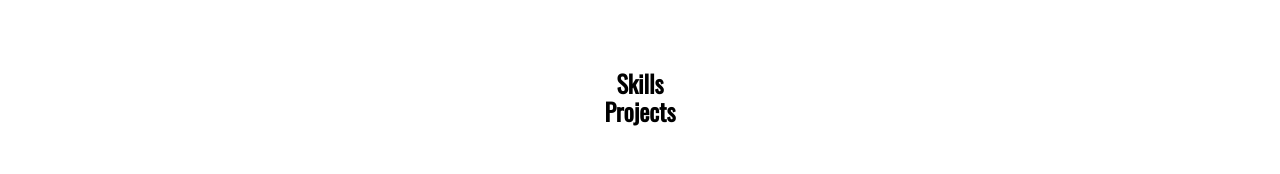
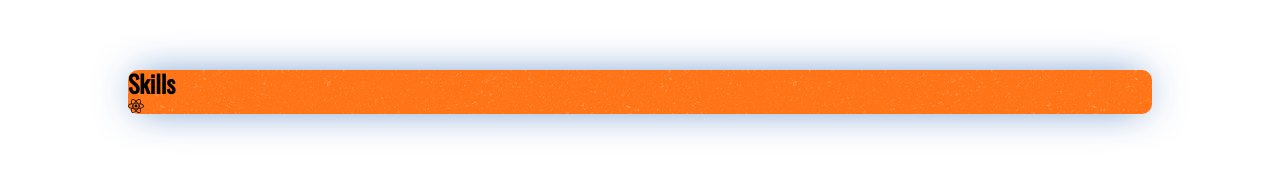
Before and after one commit to kendallrowe/portfolio, a React (Create React App) app: page / in a window 1280 px wide. Shown: the part 1390-1564 px from the top of the page. Before the commit the page ends 1519 px from the top, so only its background shows below. Built offline with nearby package versions, Linux system fonts and the light colour scheme.

Commit message:
Set up reducer and useApplication data to handle on select of skill in state

```diff
--- a/package.json
+++ b/package.json
@@ -3,6 +3,10 @@
   "version": "0.1.0",
   "private": true,
   "dependencies": {
+    "@fortawesome/fontawesome-svg-core": "^1.2.25",
+    "@fortawesome/free-brands-svg-icons": "^5.11.2",
+    "@fortawesome/free-solid-svg-icons": "^5.11.2",
+    "@fortawesome/react-fontawesome": "^0.1.7",
     "node-sass": "^4.12.0",
     "normalize.css": "^8.0.1",
     "react": "^16.10.1",
--- a/src/App.js
+++ b/src/App.js
@@ -2,18 +2,19 @@ import React from 'react';
 
 import "./App.scss";
 
-import Header from "./components/Header"
+import { useApplicationData } from "./hooks/useApplicationData";
+import Header from "./components/Header";
 import About from "./components/About/index";
 import Skills from "./components/Skills/index";
 
 function App() {
+  const { state, selectSkill } = useApplicationData();
+
   return (
     <div className="App">
-
       <Header/>
       <About/>
-      <Skills/>
-      <div id="projects"><h2>Projects</h2></div>
+      <Skills skills={state.skills} selectSkill={skill => selectSkill(skill)}/>
     </div>
   );
 }
--- a/src/components/About/index.js
+++ b/src/components/About/index.js
@@ -6,8 +6,8 @@ import "./index.scss";
 function About() {
 
   return (
-    <section id="about" className="wow bounceInUp">
-      <div className="about-kendall wrapper">
+    <section id="about" className="wow fadeIn">
+      <div className="about-kendall">
         <h2>About Me</h2>
         <p>A full stack developer with a background in business - as you can see I very literally think outside the box.</p>
         <p>Having graduated from Ryerson University with a Bachelor's of Commerce majoring in Economics and Management Science, I began my career as an Associate within TD Securities.</p>
--- a/src/components/About/index.scss
+++ b/src/components/About/index.scss
@@ -4,7 +4,7 @@
 #about {
   @include flexThis(space-between, center, row);
   width: $wrapper-width;
-  padding: 10vh 0;
+  padding: $section-padding 0;
 }
 
 .about-kendall {
--- /dev/null
+++ b/src/components/Skills/Badge.js
@@ -0,0 +1,14 @@
+import React from 'react';
+
+import { FontAwesomeIcon } from '@fortawesome/react-fontawesome'
+
+import "./Badge.scss";
+
+function Badge({ iconType }) {
+
+  return (
+    <FontAwesomeIcon icon={iconType} />
+  );
+}
+
+export default Badge;
--- a/src/components/Skills/index.js
+++ b/src/components/Skills/index.js
@@ -1,12 +1,16 @@
 import React from 'react';
 
+import { faReact } from '@fortawesome/free-brands-svg-icons'
+
 import "./index.scss";
+import Badge from "./Badge";
 
 function Skills() {
 
   return (
-    <section id="skills" className="wow bounceInUp">
+    <section id="skills" className="wow fadeIn">
       <h2>Skills</h2>
+      <Badge iconType={faReact}/>
     </section>
   );
 }
--- a/src/components/Skills/index.scss
+++ b/src/components/Skills/index.scss
@@ -0,0 +1,14 @@
+@import "../../styles/mixins.scss";
+@import "../../styles/variables.scss";
+
+#skills {
+  @include flexThis(center, flex-start, column);
+  width: $wrapper-width;
+  margin-bottom: $section-padding;
+  background-color: $primary-orange;
+  background-image: url("/images/asfalt-light.png");
+  border-radius: 10px;
+  -webkit-box-shadow: 0px 0px 42px -10px $secondary-box-shadow;
+  -moz-box-shadow: 0px 0px 42px -10px $secondary-box-shadow;
+  box-shadow: 0px 0px 42px -10px $secondary-box-shadow;
+}
--- /dev/null
+++ b/src/hooks/useApplicationData.js
@@ -0,0 +1,20 @@
+// eslint-disable-next-line
+import React, { useReducer } from "react";
+import reducer, {
+  SELECT_SKILL,
+} from "../reducers/application";
+
+const useApplicationData = () => {
+  const [state, dispatch] = useReducer(reducer, {
+    skills: []
+  });
+
+  const selectSkill = skill => dispatch(({ type: SELECT_SKILL, skill }));
+
+  return {
+    state,
+    selectSkill
+  };
+}
+
+export { useApplicationData }
--- /dev/null
+++ b/src/reducers/application.js
@@ -0,0 +1,21 @@
+const SELECT_SKILL = "SELECT_SKILL";
+
+const reducer = (state, action) => {
+  switch (action.type) {
+    case SELECT_SKILL:
+      return {
+        ...state,
+        skills: [ ...state.skills,
+                  action.skill
+        ]
+      };
+    default:
+      throw new Error(
+        `Tried to reduce with unsupported action type: ${action.type}`
+      );
+  }
+};
+
+export default reducer;
+
+export { SELECT_SKILL }
--- a/src/styles/variables.scss
+++ b/src/styles/variables.scss
@@ -5,6 +5,9 @@ $primary-orange: #FF7417;
 $secondary-blue: #004BA8;
 $highlight-maroon: #69140E;
 
+$secondary-box-shadow: rgba(0, 75, 168, .88);
+
 $wrapper-width: 80%;
+$section-padding: 5rem;
 
 $about-section-height: 500px;
```
Also changed, not shown: src/App.scss (line endings or trailing spaces), src/components/Skills/Badge.scss (added), 1 other file (tests, documents, lock files or other folders).
